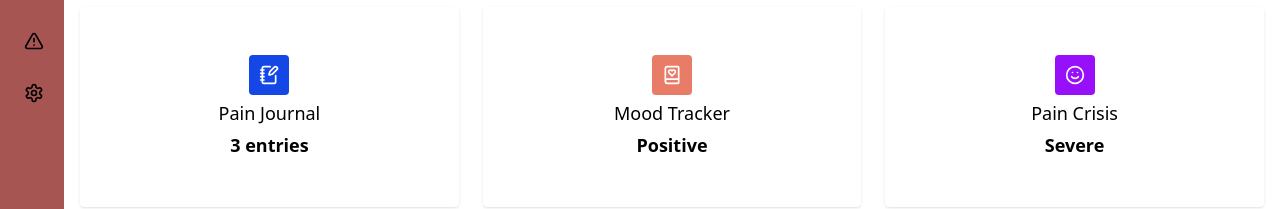
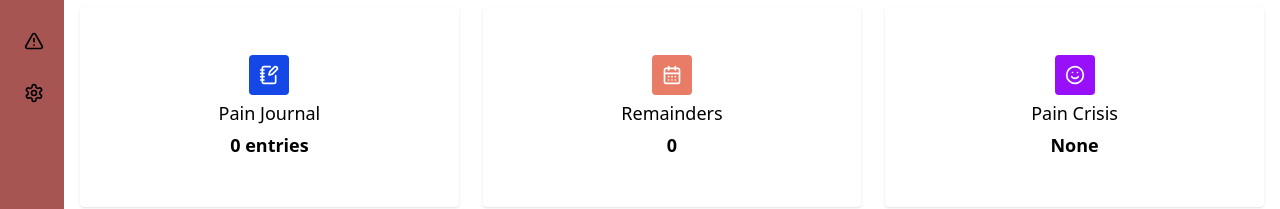
Before and after one commit to obuastella/warriorplus, a React (Vite) app: page /dashboard in a window 1280 px wide. Shown: the part 201-410 px from the top of the page. Built offline with nearby package versions, Linux system fonts and the light colour scheme; no server answers; the database is empty; sample sign-in values are in the browser's storage.

Commit message:
dashboard stats

```diff
--- a/src/hooks/useUserData.ts
+++ b/src/hooks/useUserData.ts
@@ -5,7 +5,7 @@ import { db } from "../components/firebase";
 import { useUserStore } from "../store/userStore";
 
 const useUserData = () => {
-  const { setUser } = useUserStore();
+  const { setUser }: any = useUserStore();
 
   useEffect(() => {
     const fetchUserData = async () => {
--- /dev/null
+++ b/src/hooks/useUserStatistics.ts
@@ -0,0 +1,32 @@
+import { useEffect } from "react";
+import { auth } from "../components/firebase";
+import { doc, getDoc } from "firebase/firestore";
+import { db } from "../components/firebase";
+import { useUserStore } from "../store/userStore";
+
+const useUserStatistics = () => {
+  const { setStatistics }: any = useUserStore();
+
+  useEffect(() => {
+    const fetchStatistics = async () => {
+      const user = auth.currentUser;
+      if (user) {
+        const statsRef = doc(db, "Users", user.uid, "statistics", "summary");
+        const statsDoc = await getDoc(statsRef);
+
+        if (statsDoc.exists()) {
+          const statisticsData = statsDoc.data();
+          setStatistics(statisticsData);
+        } else {
+          console.log("No statistics found for this user.");
+        }
+      }
+    };
+
+    fetchStatistics();
+  }, [setStatistics]);
+
+  return;
+};
+
+export default useUserStatistics;
--- a/src/pages/(Auth)/Register/Functions/RegisterForm.tsx
+++ b/src/pages/(Auth)/Register/Functions/RegisterForm.tsx
@@ -10,6 +10,7 @@ import { setDoc, doc } from "firebase/firestore";
 import { toast } from "react-toastify";
 import { useNavigate } from "react-router-dom";
 import { BASE_URL } from "../../../../config/Config";
+import { useUserStore } from "../../../../store/userStore";
 export default function RegisterForm() {
   const [firstName, setFirstName] = useState<string>("");
   const [lastName, setLastName] = useState<string>("");
@@ -63,7 +64,17 @@ export default function RegisterForm() {
           lastName: lastName,
           isVerified: false,
         });
+        await setDoc(doc(db, "Users", user.uid, "statistics", "summary"), {
+          painJournalEntries: 0,
+          remindersCount: 0,
+          painCrisisLevel: "None",
+        });
       }
+      useUserStore.getState().setStatistics({
+        painJournalEntries: 0,
+        remindersCount: 0,
+        painCrisisLevel: "None",
+      });
 
       toast.success("Verification email sent! Please check your inbox.", {
         position: "top-right",
--- a/src/pages/Dashboard/components/Statistics.tsx
+++ b/src/pages/Dashboard/components/Statistics.tsx
@@ -1,25 +1,28 @@
-import { BookHeart, NotebookPen, Smile } from "lucide-react";
+import { CalendarDays, NotebookPen, Smile } from "lucide-react";
+import useUserStatistics from "../../../hooks/useUserStatistics";
+import { useUserStore } from "../../../store/userStore";
 
 export default function Statistics() {
+  const { statistics } = useUserStore();
+  useUserStatistics();
   const Statistics = [
     {
       title: "Pain Journal",
       icon: <NotebookPen size={20} color="white" />,
-      entries: "3 entries",
+      entries: `${statistics.painJournalEntries} entries`,
     },
     {
-      title: "Mood Tracker",
-      icon: <BookHeart size={20} color="white" />,
-      entries: "Positive",
+      title: "Remainders",
+      icon: <CalendarDays size={20} color="white" />,
+      entries: `${statistics.remindersCount}`,
     },
     {
       title: "Pain Crisis",
       icon: <Smile size={20} color="white" />,
-      entries: "Severe",
+      entries: statistics.painCrisisLevel,
     },
   ];
   return (
-    // wip
     <div className="gap-y-6 w-full flex md:flex-row flex-col flex-wrap justify-between items-center">
       {Statistics.map((stats, index) => (
         <div
@@ -30,7 +33,7 @@ export default function Statistics() {
             className={`rounded-sm flex justify-center items-center w-10 h-10  ${
               stats.title === "Pain Journal"
                 ? "bg-blue-700"
-                : stats.title === "Mood Tracker"
+                : stats.title === "Remainders"
                 ? "bg-secondary/60"
                 : stats.title === "Pain Crisis"
                 ? "bg-purple-600"
--- a/src/store/userStore.ts
+++ b/src/store/userStore.ts
@@ -1,20 +1,41 @@
 import { create } from "zustand";
+
+interface Statistics {
+  painJournalEntries: number;
+  remindersCount: number;
+  painCrisisLevel: string;
+}
 
 interface UserStore {
   firstName: string;
   lastName: string;
-  email: any;
-  setUser: (user: { firstName: string; lastName: string; email: any }) => void;
+  email: string;
+  statistics: Statistics;
+  setUser: (user: {
+    firstName: string;
+    lastName: string;
+    email: string;
+  }) => void;
+  setStatistics: (stats: Statistics) => void;
 }
 
 export const useUserStore = create<UserStore>((set) => ({
   firstName: "",
   lastName: "",
   email: "",
+  statistics: {
+    painJournalEntries: 0,
+    remindersCount: 0,
+    painCrisisLevel: "None",
+  },
   setUser: (user) =>
     set({
       firstName: user.firstName,
       lastName: user.lastName,
       email: user.email,
     }),
+  setStatistics: (stats) =>
+    set({
+      statistics: stats,
+    }),
 }));
```
